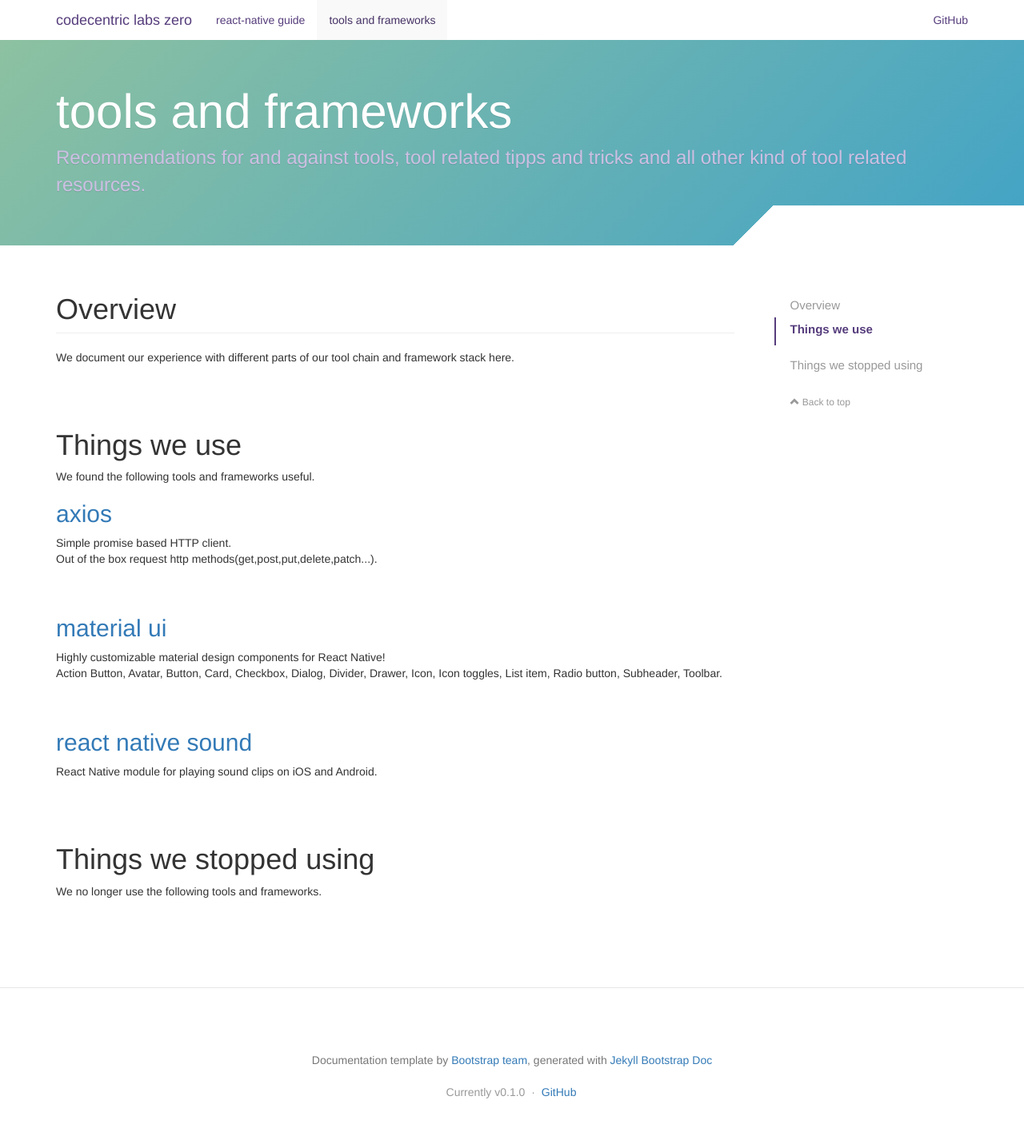
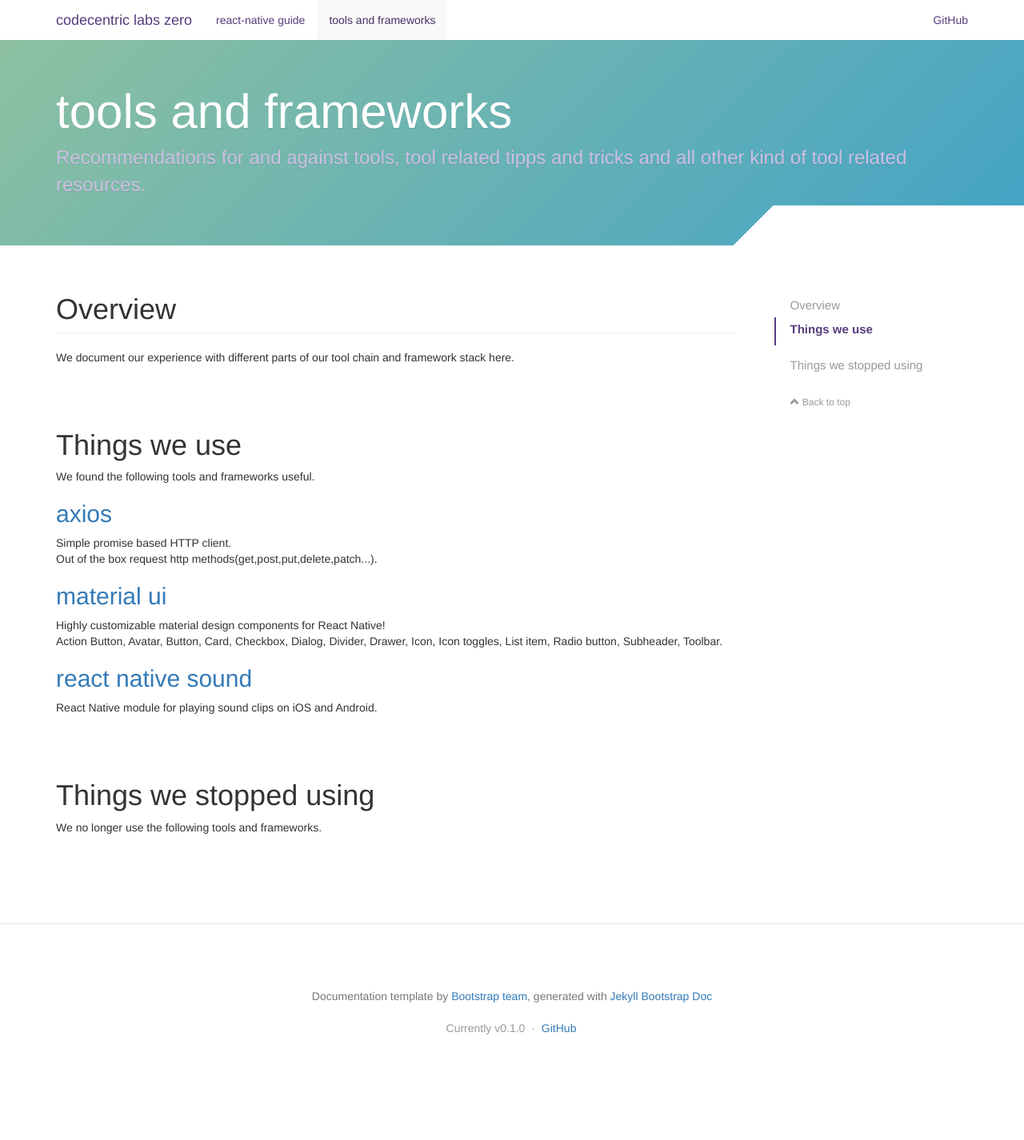
Before and after one commit to codecentric-labs-zero/codecentric-labs-zero.github.io, a Jekyll site: the page built from pages/tools.html, in a window 1280 px wide. Shown: the whole page at 80% size. Built offline with Jekyll 4.4.1, drawn with Linux system fonts in a browser that asks for light colours; nearby versions of some CDN libraries; after the commit the page ends 1346 px from its top, so only the background shows below that.

Commit message:
Remove sections

```diff
--- a/pages/tools.html
+++ b/pages/tools.html
@@ -21,17 +21,14 @@
         Simple promise based HTTP client.<br>
         Out of the box request http methods(get,post,put,delete,patch...).
         </p>
-  </section>
 
-  <section class="bs-docs-section">
         <p>
         <h2 id="sub-section"><a href="https://github.com/xotahal/react-native-material-ui">material ui</a></h2>
         Highly customizable material design components for React Native! <br>
-    Action Button, Avatar, Button, Card, Checkbox, Dialog, Divider, Drawer, Icon, Icon toggles, List item, Radio button, Subheader, Toolbar.
+        Action Button, Avatar, Button, Card, Checkbox, Dialog, Divider, Drawer, Icon, Icon toggles, List item, Radio
+        button, Subheader, Toolbar.
         </p>
-  </section>
 
-  <section class="bs-docs-section">
         <p>
         <h2 id="sub-section"><a href="https://github.com/zmxv/react-native-sound">react native sound</a></h2>
         React Native module for playing sound clips on iOS and Android.<br>
```
Lines whose indentation alone changed are shown as unchanged.
